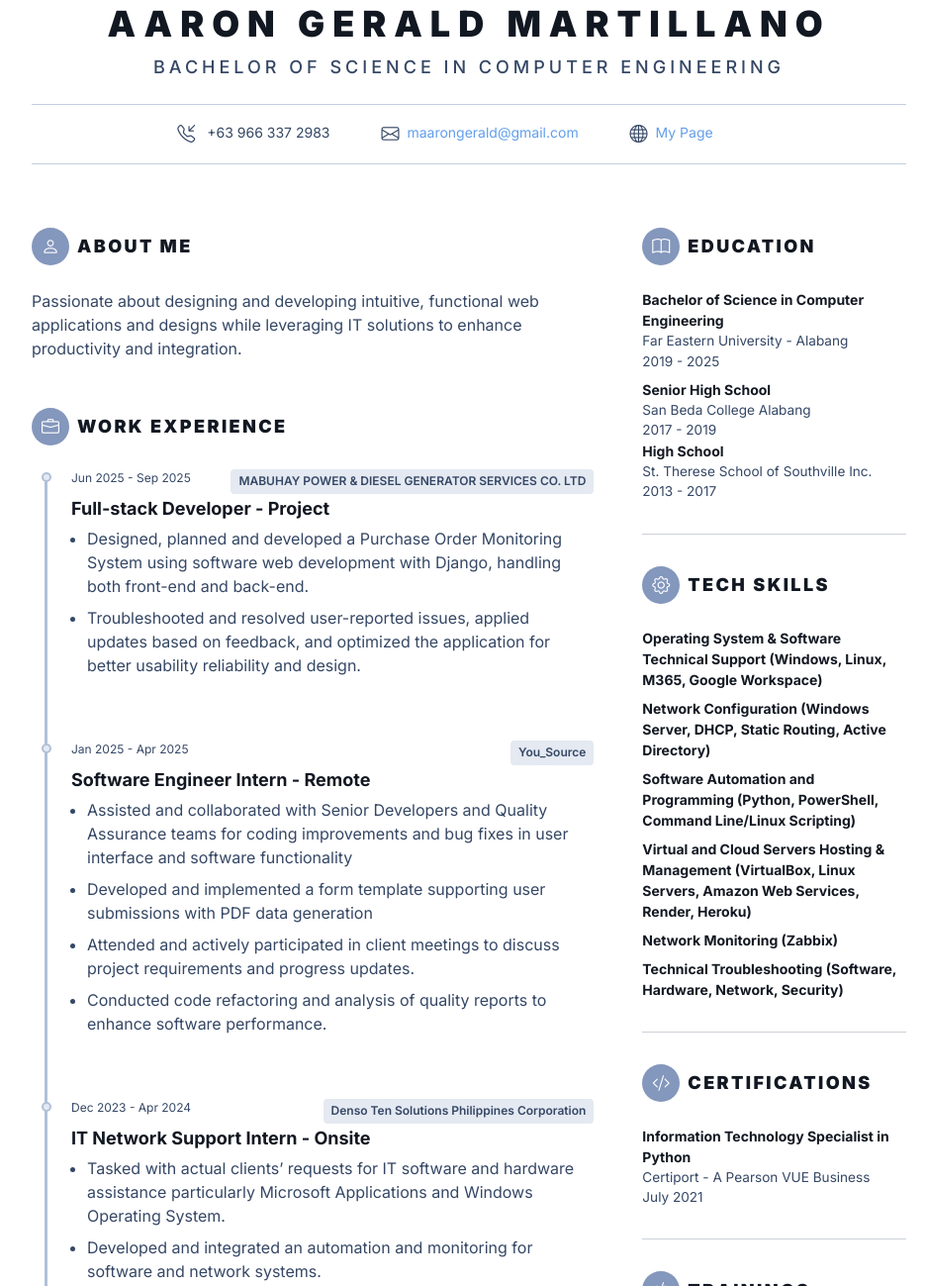
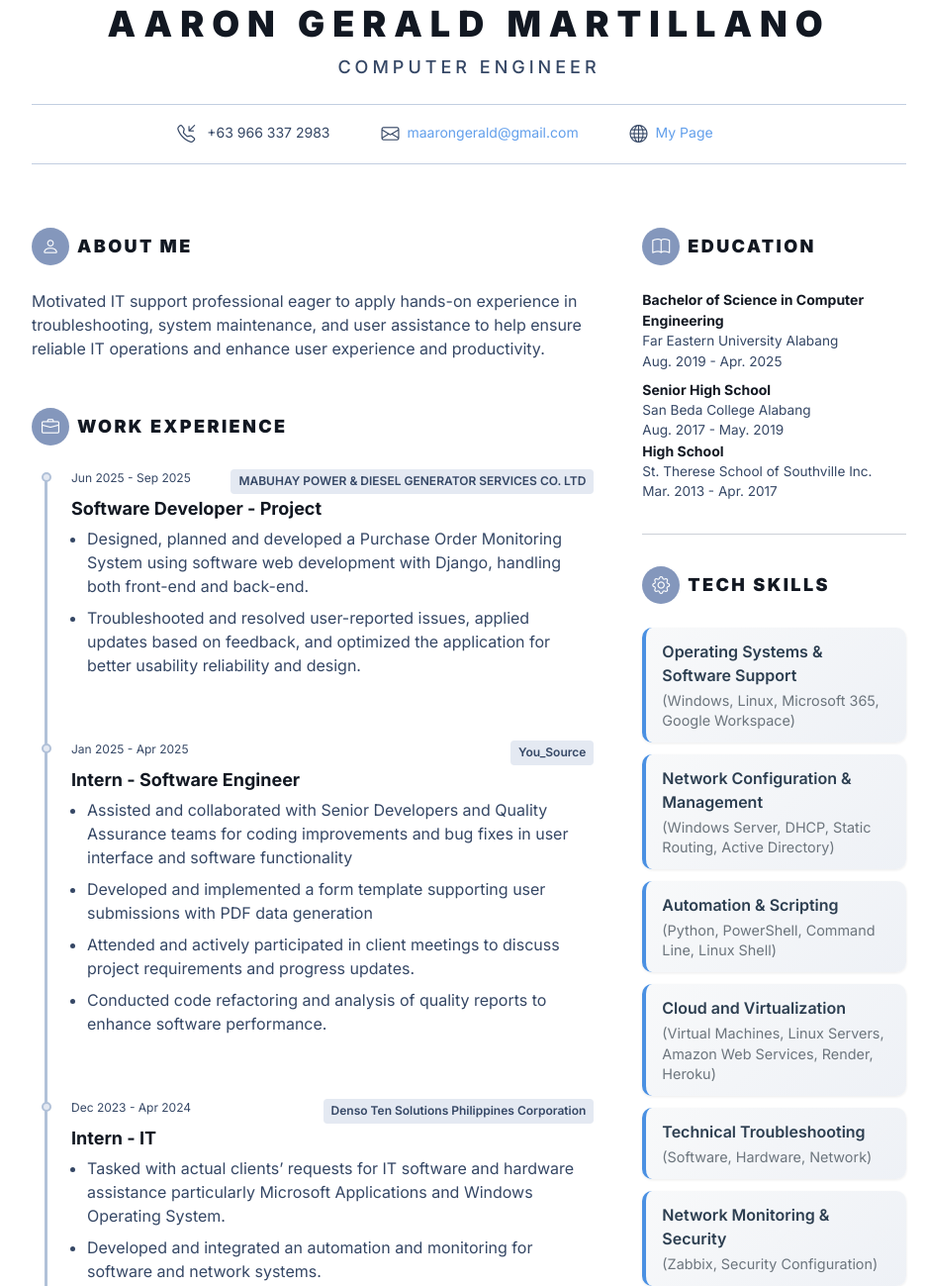
Before and after one commit to aarown00/portfoliocv2, a plain HTML site: page index.html in a window 1280 px wide. Shown: the part 283-1582 px from the top of the page at 99% size, without its empty margins (166-1102 px from the left). Drawn offline with nearby package versions, Linux system fonts and the light colour scheme.

Commit message:
tech skills modify

```diff
--- /dev/null
+++ b/assets/css/styles.css
@@ -0,0 +1,33 @@
+  .resume-skills {
+    list-style: none;
+    padding: 0;
+    margin: 0;
+  }
+
+  .resume-skills li {
+    background: linear-gradient(135deg, #f8f9fa, #eef1f6);
+    border-left: 4px solid #4a90e2;
+    border-radius: 10px;
+    padding: 12px 16px;
+    margin-bottom: 12px;
+    transition: all 0.3s ease;
+    box-shadow: 0 1px 3px rgba(0,0,0,0.08);
+  }
+
+  .resume-skills li:hover {
+    transform: translateY(-2px);
+    box-shadow: 0 3px 6px rgba(0,0,0,0.1);
+  }
+
+  .skill-title {
+    font-weight: 600;
+    color: #2c3e50;
+    font-size: 1rem;
+    margin-bottom: 4px;
+  }
+
+  .skill-details {
+    color: #6c757d;
+    font-size: 0.9rem;
+    line-height: 1.4;
+  }
--- a/index.html
+++ b/index.html
@@ -25,6 +25,8 @@
 	<link id="theme-style" rel="stylesheet" href="assets/css/shine.css">
 
 	<link rel="stylesheet" href="assets/css/navbar.css">
+
+	<link rel="stylesheet" href="assets/css/styles.css">
 
 </head>
 
@@ -67,7 +69,7 @@
 								<img class="resume-profile-pic rounded-circle" src="assets/images/profile.jpg" alt="image">
 
 								<h2 class="resume-name text-uppercase">Aaron Gerald Martillano </h2>
-								<div class="resume-role-title text-uppercase">Bachelor of Science in Computer Engineering</div>
+								<div class="resume-role-title text-uppercase">Computer Engineer</div>
 								<div class="resume-contact mt-4">
 									<ul class="resume-contact-list list-unstyled list-inline mb-0 justify-content-between">
 										<li class="list-inline-item me-md-3 me-lg-5"><i class="resume-contact-icon bi bi-telephone-inbound me-2"></i> +63 966 337 2983</li>
@@ -84,8 +86,8 @@
 									<section class="resume-summary-section resume-section">
 										<h3 class="resume-section-heading text-uppercase py-2 py-lg-3 py-2 py-lg-3"><i class="resume-section-heading-icon bi bi-person me-2"></i>About Me</h3>
 										<div class="resume-summary-desc">
-											Passionate about designing and developing intuitive, functional web applications and designs while leveraging IT
-											solutions to enhance productivity and integration.
+											Motivated IT support professional eager to apply hands-on experience in troubleshooting, system maintenance,
+											and user assistance to help ensure reliable IT operations and enhance user experience and productivity.
 										</div>
 									</section>
 
@@ -102,7 +104,7 @@
 													    <div class="resume-position-time">Jun 2025 - Sep 2025 </div>
 													    <div class="resume-company-name">MABUHAY POWER & DIESEL GENERATOR SERVICES CO. LTD </div>
 												    </div>
-											        <h3 class="resume-position-title mb-1">Full-stack Developer - Project</h3>
+											        <h3 class="resume-position-title mb-1">Software Developer - Project</h3>
 
 											    </div><!--//resume-timeline-item-header-->
 											    <div class="resume-timeline-item-desc">
@@ -130,7 +132,7 @@
 													    <div class="resume-position-time">Jan 2025 - Apr 2025</div>
 													    <div class="resume-company-name">You_Source</div>
 												    </div>
-											        <h3 class="resume-position-title mb-1">Software Engineer Intern - Remote</h3>
+											        <h3 class="resume-position-title mb-1">Intern - Software Engineer</h3>
 
 											    </div><!--//resume-timeline-item-header-->
 											    <div class="resume-timeline-item-desc">
@@ -158,7 +160,7 @@
 													    <div class="resume-position-time">Dec 2023 - Apr 2024</div>
 													    <div class="resume-company-name">Denso Ten Solutions Philippines Corporation</div>
 												    </div>
-											        <h3 class="resume-position-title mb-1">IT Network Support Intern - Onsite</h3>
+											        <h3 class="resume-position-title mb-1">Intern - IT</h3>
 
 											    </div><!--//resume-timeline-item-header-->
 											    <div class="resume-timeline-item-desc">
@@ -188,18 +190,18 @@
 										<ul class="list-unstyled">
 										    <li class="mb-2">
 										        <div class="resume-degree font-weight-bold">Bachelor of Science in Computer Engineering</div>
-										        <div class="resume-degree-org">Far Eastern University - Alabang</div>
-										        <div class="resume-degree-time">2019 - 2025</div>
+										        <div class="resume-degree-org">Far Eastern University Alabang</div>
+										        <div class="resume-degree-time">Aug. 2019 - Apr. 2025</div>
 										    </li>
 										    <li>
 										        <div class="resume-degree font-weight-bold">Senior High School</div>
 										        <div class="resume-degree-org">San Beda College Alabang</div>
-										        <div class="resume-degree-time">2017 - 2019</div>
+										        <div class="resume-degree-time">Aug. 2017 - May. 2019</div>
 										    </li>
 											<li>
 										        <div class="resume-degree font-weight-bold">High School</div>
 										        <div class="resume-degree-org">St. Therese School of Southville Inc.</div>
-										        <div class="resume-degree-time">2013 - 2017</div>
+										        <div class="resume-degree-time">Mar. 2013 - Apr. 2017</div>
 										    </li>
 									    </ul>
 									</section><!--//resume-section-->
@@ -207,26 +209,33 @@
 									<section class="resume-skills-section resume-section">
 										<h3 class="resume-section-heading text-uppercase py-2 py-lg-3 py-3"><i class="resume-section-heading-icon bi bi-gear me-2"></i>Tech Skills</h3>
 
-										<ul class="list-unstyled">
-										<li class="mb-2">
-											<div class="resume-skill-name">Operating System & Software Technical Support (Windows, Linux, M365, Google Workspace)</div>
+										<ul class="resume-skills">
+										<li>
+											<div class="skill-title">Operating Systems & Software Support</div>
+											<div class="skill-details">(Windows, Linux, Microsoft 365, Google Workspace)</div>
 										</li>
-										<li class="mb-2">
-											<div class="resume-skill-name">Network Configuration (Windows Server, DHCP, Static Routing, Active Directory)</div>
+										<li>
+											<div class="skill-title">Network Configuration & Management</div>
+											<div class="skill-details">(Windows Server, DHCP, Static Routing, Active Directory)</div>
 										</li>
-										<li class="mb-2">
-											<div class="resume-skill-name">Software Automation and Programming (Python, PowerShell, Command Line/Linux Scripting)</div>
+										<li>
+											<div class="skill-title">Automation & Scripting</div>
+											<div class="skill-details">(Python, PowerShell, Command Line, Linux Shell)</div>
 										</li>
-										<li class="mb-2">
-											<div class="resume-skill-name">Virtual and Cloud Servers Hosting & Management (VirtualBox, Linux Servers, Amazon Web Services, Render, Heroku)</div>
+										<li>
+											<div class="skill-title">Cloud and Virtualization</div>
+											<div class="skill-details">(Virtual Machines, Linux Servers, Amazon Web Services, Render, Heroku)</div>
 										</li>
-										<li class="mb-2">
-											<div class="resume-skill-name">Network Monitoring (Zabbix)</div>
+										<li>
+											<div class="skill-title">Technical Troubleshooting</div>
+											<div class="skill-details">(Software, Hardware, Network)</div>
 										</li>
-										<li class="mb-2">
-											<div class="resume-skill-name">Technical Troubleshooting (Software, Hardware, Network, Security)</div>
+										<li>
+											<div class="skill-title">Network Monitoring & Security</div>
+											<div class="skill-details">(Zabbix, Security Configuration)</div>
 										</li>
-									</ul>
+										</ul>
+
 
 
 									</section><!--//resume-section-->
```
